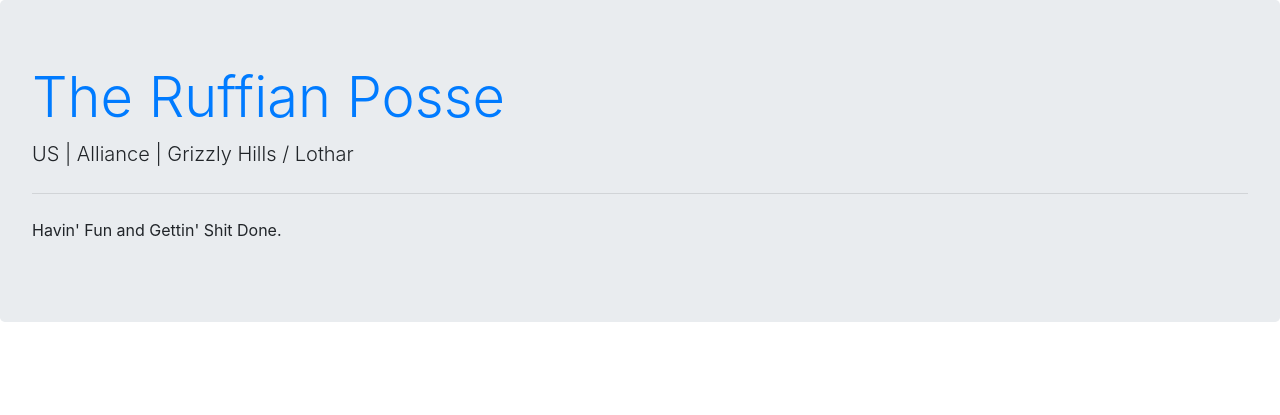
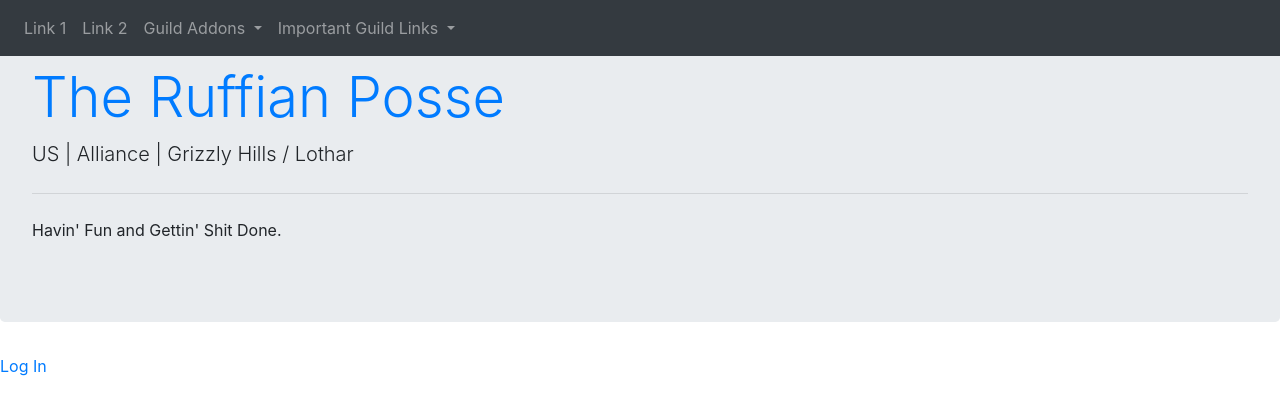
Before and after one commit to jwshive/theruffianposse, a Django app: template templates/base.html in a window 1280 px wide. Shown: the top 415 px of the page. Run offline with Django 3.2, Linux system fonts and the light colour scheme; the template is opened without the code that fills it, so the values that code supplies are empty; some libraries are stand-ins or nearby versions.

Commit message:
Added a menu system. Moved addons and links to the new nav menu.

```diff
--- a/templates/base.html
+++ b/templates/base.html
@@ -11,6 +11,39 @@
     <script src="https://stackpath.bootstrapcdn.com/bootstrap/4.3.1/js/bootstrap.min.js" integrity="sha384-JjSmVgyd0p3pXB1rRibZUAYoIIy6OrQ6VrjIEaFf/nJGzIxFDsf4x0xIM+B07jRM" crossorigin="anonymous"></script>
 
 </head>
+<nav class="navbar navbar-expand-sm bg-dark navbar-dark fixed-top">
+
+  <!-- Links -->
+  <ul class="navbar-nav">
+    <li class="nav-item">
+      <a class="nav-link" href="#">Link 1</a>
+    </li>
+    <li class="nav-item">
+      <a class="nav-link" href="#">Link 2</a>
+    </li>
+    <li class="nav-item dropdown">
+      <a class="nav-link dropdown-toggle" href="#" id="navbardrop" data-toggle="dropdown">
+        Guild Addons
+      </a>
+      <div class="dropdown-menu">
+          {% for link in addon_links %}
+          <a class="dropdown-item" href="{{ link.link_url }}" target="_blank">{{ link.addon_name }}</a>
+          {% endfor %}
+      </div>
+    </li>
+    <li class="nav-item dropdown">
+      <a class="nav-link dropdown-toggle" href="#" id="navbardrop" data-toggle="dropdown">
+        Important Guild Links
+      </a>
+      <div class="dropdown-menu">
+          {% for link in helpful_links %}
+          <a class="dropdown-item" href="{{ link.link_url }}" target="_blank">{{ link.link_name }}</a>
+          {% endfor %}
+      </div>
+    </li>
+  </ul>
+</nav>
+
 <body>
 <div class="jumbotron">
     <h1 class="display-4"><a class="text-decoration-none" href="https://worldofwarcraft.com/en-us/guild/us/grizzly-hills/the-ruffian-posse" target="_blank">The Ruffian Posse</a></h1>
@@ -18,8 +51,12 @@
   <hr class="my-4">
   <p>Havin' Fun and Gettin' Shit Done.</p>
 </div>
+<div class=".bg-secondary">
+    {% block content %}{% endblock %}
+</div>
 
-    {% block content %}{% endblock %}
-
+<div class="footer">
+    <p><a href="admin">Log In</a> </p>
+</div>
 </body>
 </html>
```
Also changed, not shown: templates/front_page.html (+0 -38 lines).
